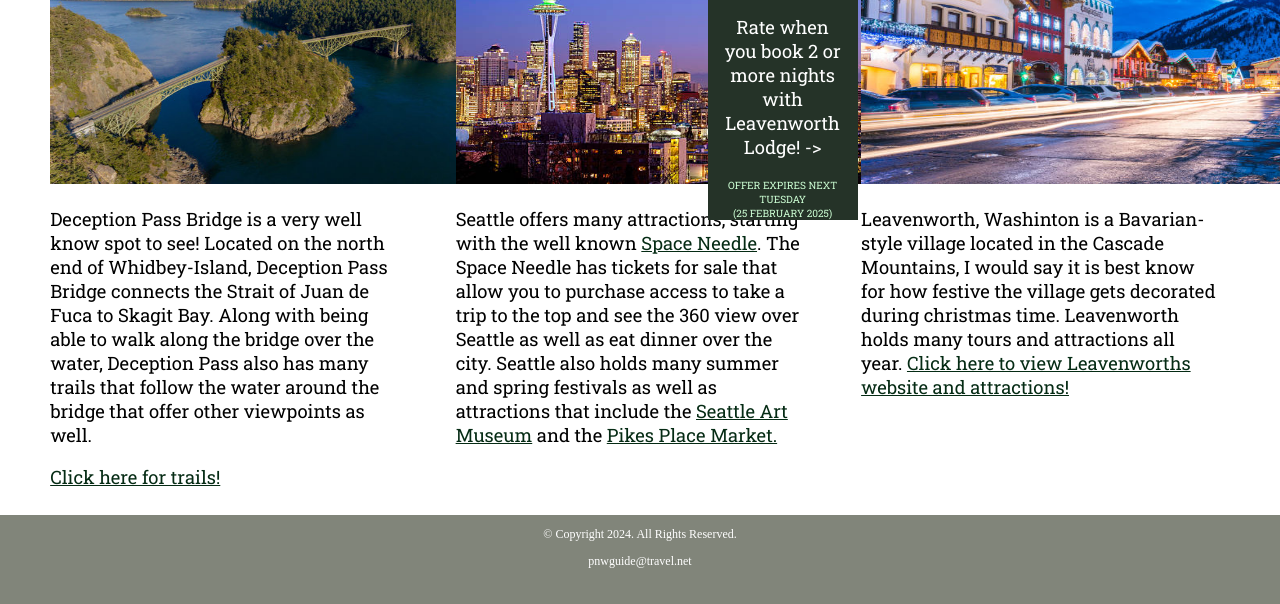
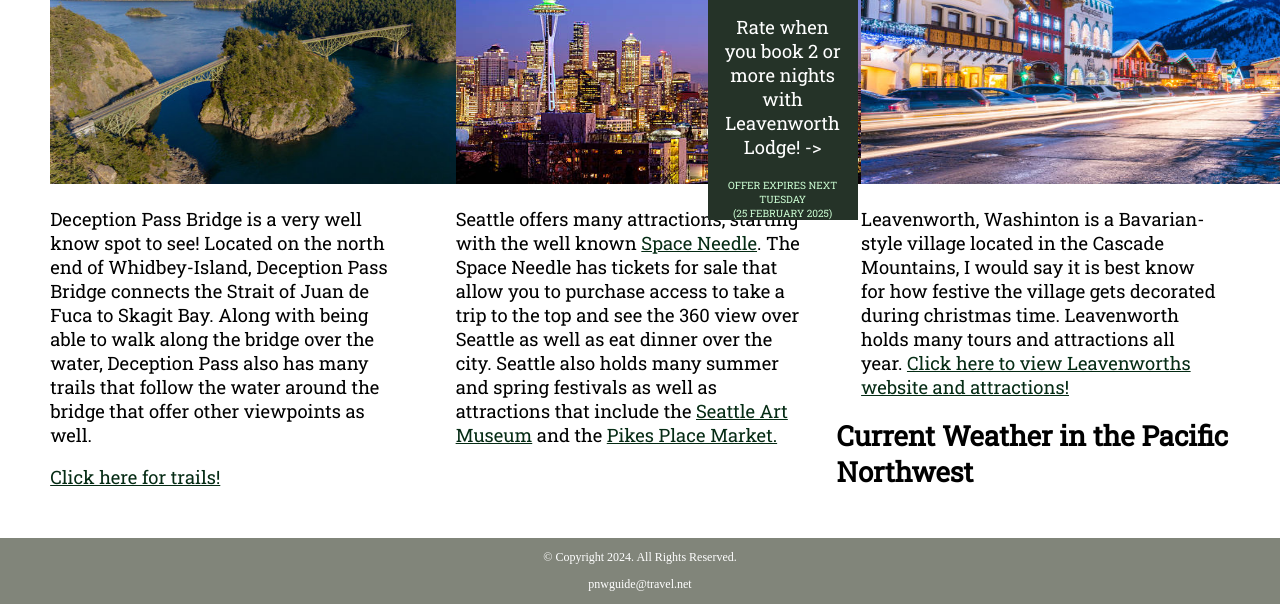
Before and after one commit to roggenbailey/PNW1, a plain HTML site: page places.html in a window 1280 px wide. Shown: the part 326-930 px from the top of the page. Before the commit the page ends 907 px from the top, so only its background shows below. Drawn offline with Linux system fonts and the light colour scheme; a web font is replaced by a local one.

Commit message:
Update places.html

```diff
--- a/places.html
+++ b/places.html
@@ -69,6 +69,13 @@
 			<div id="offerEnds"></div>
 		</div>
 
+		<div id="weather-container">
+			<h2>Current Weather in the Pacific Northwest</h2>
+			<div id="weather-API">
+
+			</div>
+		</div>
+
 
 		<footer>
 		<p></p>
```
